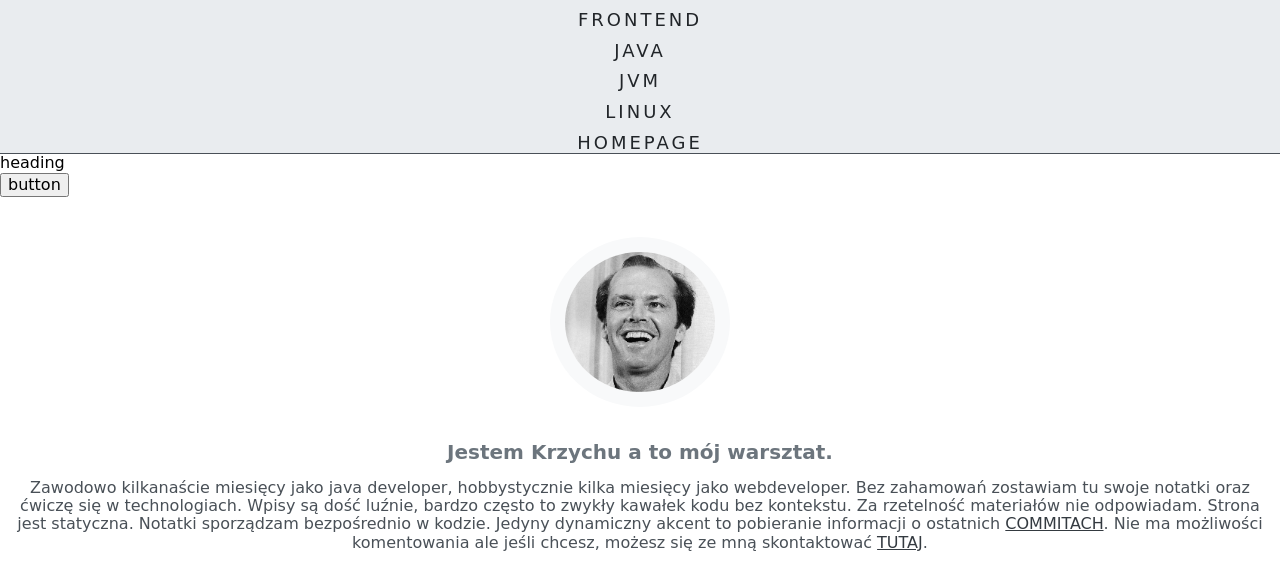
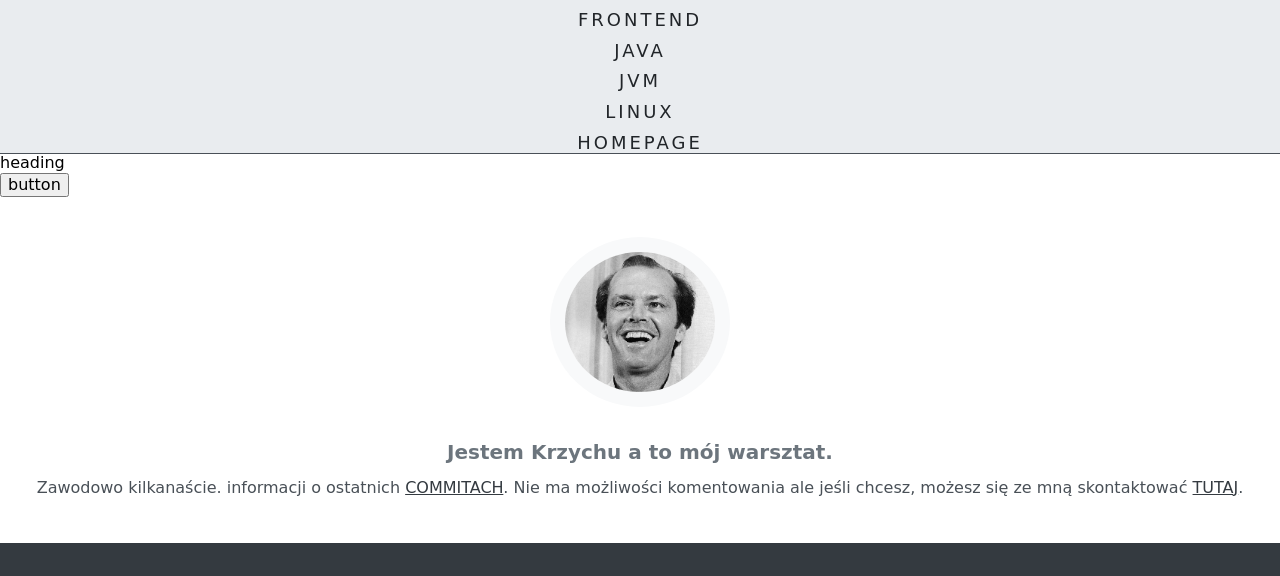
Before and after one commit to kszponka/szponka-web-page, a website built with webpack: page src/pages/index.html in a window 1280 px wide. Shown: the top 576 px of the page. Built offline with nearby package versions, Linux system fonts and the light colour scheme; no server answers; a web font is replaced by a local one.

Commit message:
Update index.html

```diff
--- a/src/pages/index.html
+++ b/src/pages/index.html
@@ -44,13 +44,8 @@
         <div class="hero__description">
           <h1 class="hero__header">Jestem Krzychu a to mój warsztat.</h1>
           <p class="hero__paragraph">
-            Zawodowo kilkanaście miesięcy jako java developer, hobbystycznie kilka miesięcy jako webdeveloper.
-            Bez zahamowań zostawiam tu swoje notatki oraz ćwiczę się w technologiach.
-            Wpisy są dość luźnie, bardzo często to zwykły
-            kawałek kodu bez kontekstu.
-            Za rzetelność materiałów nie odpowiadam.
-            Strona jest statyczna. Notatki sporządzam bezpośrednio w kodzie. Jedyny
-            dynamiczny akcent to pobieranie informacji o ostatnich
+            Zawodowo kilkanaście.
+            informacji o ostatnich
             <a class="hero__link" href="#commits">commitach</a>. Nie ma
             możliwości komentowania ale jeśli chcesz, możesz się ze mną
             skontaktować <a class="hero__link" href="#contact">tutaj</a>.
@@ -162,8 +157,8 @@
       </section>
       <section class="contact" id="contact">
         <h2 class="contact__header">CONTACT ME</h2>
-        <a class="hero__contact" href="mailto:k.szponka@gmail.com"
-          >k.szponka@gmail.com</a
+        <a class="hero__contact" href="mailto:k@gmail.com"
+          >k@gmail.com</a
         >
 
         <!-- <div class="contact__list">
```
